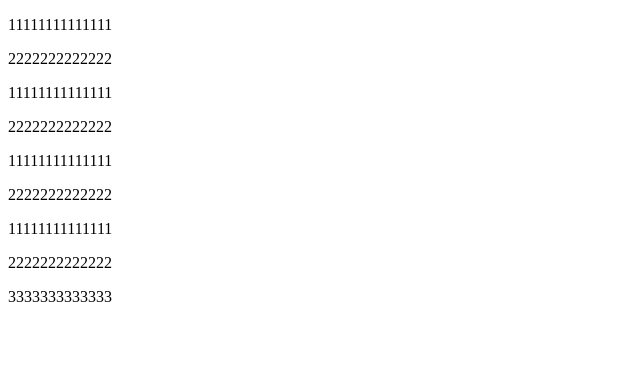
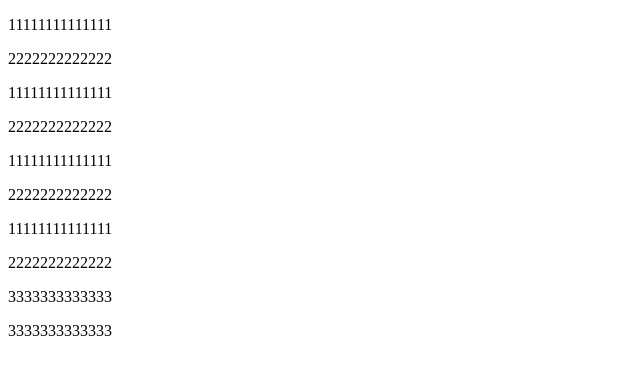
Before and after one commit to ArsPalazzz/testproj, a plain HTML site: page index.html in a window 1280 px wide. Shown: the whole page, without its empty margins (0-640 px from the left). Drawn offline with Linux system fonts and the light colour scheme.

Commit message:
committest22

```diff
--- a/index.html
+++ b/index.html
@@ -15,5 +15,6 @@
     <p>11111111111111</p>
     <p>2222222222222</p>
     <p>3333333333333</p>
+    <p>3333333333333</p>
 </body>
 </html>
```
